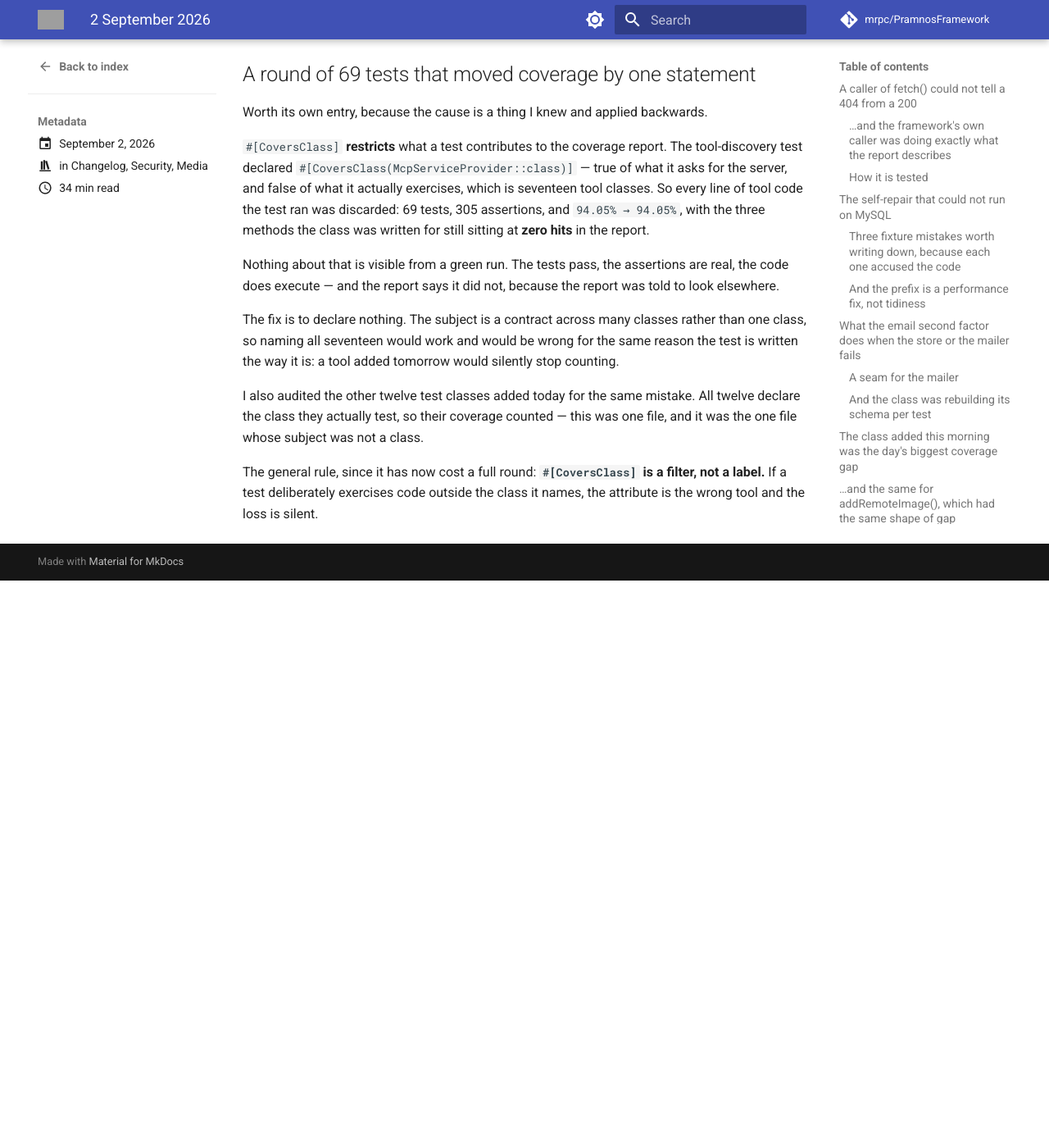
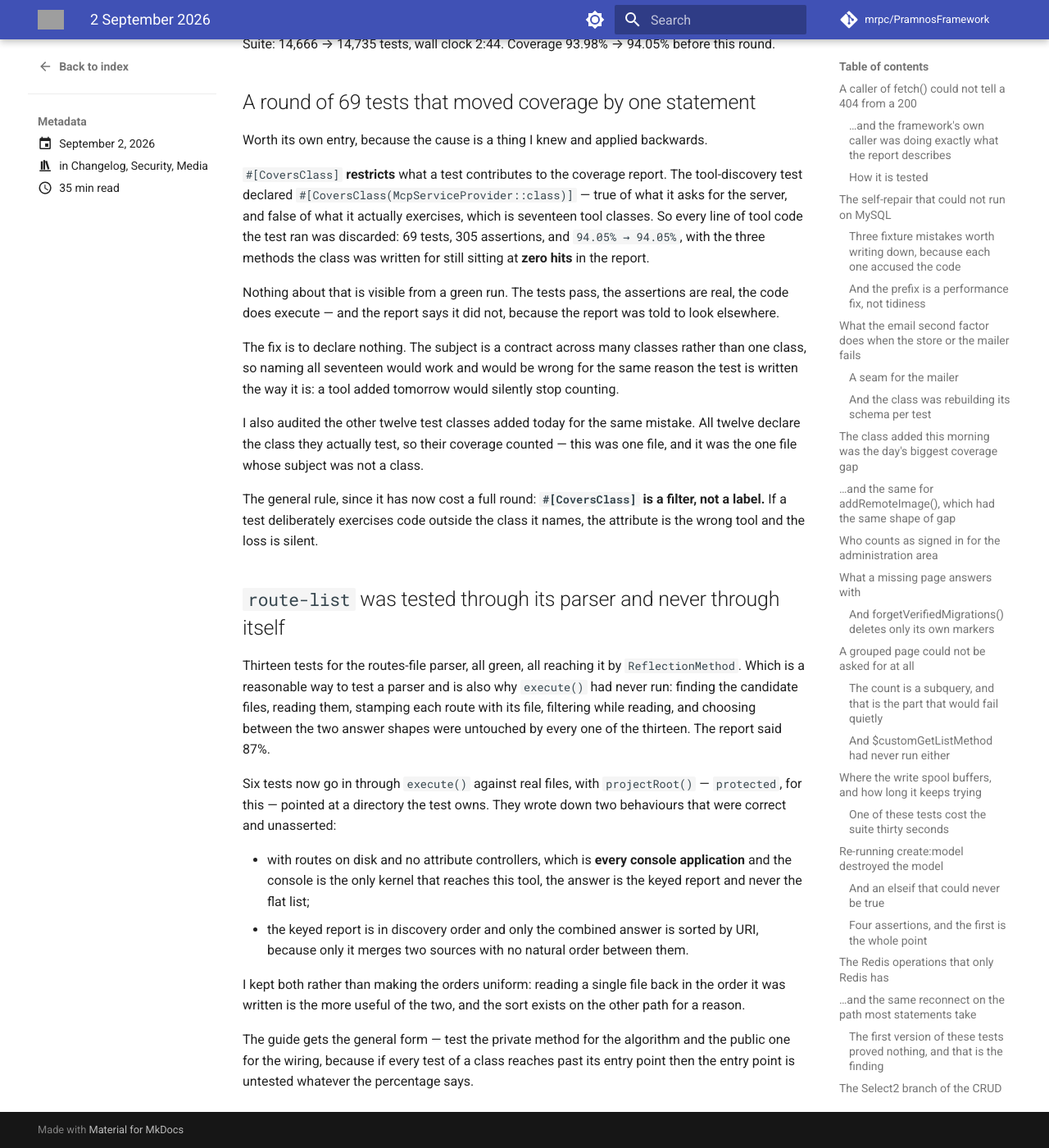
Before and after one commit to mrpc/PramnosFramework, an MkDocs documentation site: the page built from docs/version-history/posts/2026-09-02.md, in a window 1280 px wide and 1400 px high, scrolled down 21130 px. Shown: the whole window at 82% size. Built offline with MkDocs 1.6.1 and Material for MkDocs 9.7.7, drawn with Linux system fonts in a browser that asks for light colours; comment, search, counter and statistics services are not loaded; before the commit the page ends 21838 px from its top, so only the background shows below that; some of the changed text lies outside the part shown; grey boxes are pictures that could not be loaded.

Commit message:
test(mcp): route-list through execute(), not through its parser by reflection
Thirteen parser tests, all green, all reaching `parseRoutes()` by
`ReflectionMethod` — so `execute()` had never run. Finding the candidate files,
reading them, stamping each route with its file, filtering while reading and
choosing between the two answer shapes were untouched by every one of them.

Six tests now go in through `execute()` against real files, with `projectRoot()`
pointed at a directory the test owns. Two correct, unasserted behaviours came out
of it: with routes on disk and no attribute controllers — every console
application, and the console is the only kernel that reaches this tool — the
answer is always the keyed report; and the keyed report is in discovery order
while only the combined answer is sorted by URI. Both kept as they are.

Also reorders the `#[CoversClass]` section of the testing guide, whose
`CoversFunction` subsection had been appended above its parent's prose.

Suite 2:36 over 14,741 tests, inside the band.

````diff
--- a/docs/Pramnos_Testing_Guide.md
+++ b/docs/Pramnos_Testing_Guide.md
@@ -536,6 +536,26 @@
 
 ## `#[CoversClass]` decides what a test contributes to coverage
 
+### A test that names one class but exercises seventeen
+
+The cost of getting this wrong, measured. A tool-discovery test asserts the wire contract of every
+registered MCP tool — a unique name, a description long enough to choose by, a JSON Schema that
+survives a round-trip — and declared `#[CoversClass(McpServiceProvider::class)]`, which is true of
+what it asks for the server and false of what it exercises. Every line of tool code it ran was
+discarded: 69 tests, 305 assertions, and a project total that moved from **94.05% to 94.05%**, with
+the three methods the class was written for still reading zero hits.
+
+Removing the attribute recovered **76 statements** and changed no code. That is the whole finding:
+the round had earned them and the attribute threw them away, invisibly, behind a green run.
+
+Which is the case for declaring nothing at all when the subject is a contract rather than a class.
+Naming all seventeen tools would have worked and would have been wrong for the same reason the test
+is written the way it is — a tool added tomorrow would silently stop counting. `requireCoverageMetadata`
+is not enabled here, so a test with no attribute contributes everything it executes.
+
+**`#[CoversClass]` is a filter, not a label.** Reach for it when a test's subject really is one or
+two named classes, and leave it off when the test deliberately runs code outside them.
+
 ### And a file with no class needs `#[CoversFunction]`
 
 The same rule, in the shape that is easy to miss. `src/Pramnos/DevPanel/adminer-object.php` declares
@@ -600,6 +620,41 @@
 Percentage is the least useful of the three orderings on its own: a 1,800-statement file at 86% has
 more uncovered code than a 40-statement file at 0%, and the 40-statement file is the one where
 something has never run.
+
+## Reflection into a private method covers the algorithm, not the tool
+
+`route-list` had thirteen tests for its routes-file parser, all of them green, and every one reached
+it the same way:
+
+```php
+$routes = (new \ReflectionMethod(RouteListTool::class, 'parseRoutes'))
+    ->invoke($tool, $contents);
+```
+
+Which is a fine way to test a parser — the cases are pure string-in, array-out, and driving them
+through the public surface would mean writing thirty files to disk. It is also why `execute()` was a
+straight line of code that had never run. Finding the candidate files, reading them, stamping each
+route with the file it came from, applying the filter while reading, and choosing between the two
+answer shapes: none of it was touched by any of the thirteen. The report said 87%, the parser was
+exhaustively covered, and the tool had never been called.
+
+So the parser tests stayed and one file was added that goes in through `execute()` against real
+files, with `projectRoot()` overridden to a directory the test owns. Six tests, and they immediately
+described two behaviours nobody had written down:
+
+- with routes on disk and no attribute controllers — **which is every console application, and the
+  console is the only kernel that reaches this tool** — the answer is the keyed report, never the
+  flat list;
+- the keyed report is in discovery order (`app/routes.php`, `routes.php`, `routes/web.php`,
+  `routes/api.php`, and within a file the order written), while only the combined answer is sorted
+  by URI, because only it merges two sources with no natural order between them.
+
+Both were correct and neither was asserted anywhere, which is the usual state of a code path that has
+only ever been read.
+
+The rule this leaves: **test the private method for the algorithm and the public one for the wiring.**
+If every test of a class reaches past its entry point, the entry point is untested no matter what the
+percentage says — and a `protected` seam like `projectRoot()` exists so that the public test is cheap.
 
 ## `loadFromConfig()` only adds — reset first
 
--- a/docs/version-history/posts/2026-09-02.md
+++ b/docs/version-history/posts/2026-09-02.md
@@ -29,6 +29,7 @@
 - The session upsert had never been issued against PostgreSQL
 - What a client is told about every MCP tool before it calls one
 - A round of 69 tests that moved coverage by one statement
+- `route-list` was tested through its parser and never through itself
 <!-- more -->
 
 ## A caller of `fetch()` could not tell a 404 from a 200
@@ -841,3 +842,27 @@
 The general rule, since it has now cost a full round: **`#[CoversClass]` is a filter, not a label.** If
 a test deliberately exercises code outside the class it names, the attribute is the wrong tool and the
 loss is silent.
+
+## `route-list` was tested through its parser and never through itself
+
+Thirteen tests for the routes-file parser, all green, all reaching it by `ReflectionMethod`. Which is
+a reasonable way to test a parser and is also why `execute()` had never run: finding the candidate
+files, reading them, stamping each route with its file, filtering while reading, and choosing between
+the two answer shapes were untouched by every one of the thirteen. The report said 87%.
+
+Six tests now go in through `execute()` against real files, with `projectRoot()` — `protected`, for
+this — pointed at a directory the test owns. They wrote down two behaviours that were correct and
+unasserted:
+
+- with routes on disk and no attribute controllers, which is **every console application** and the
+  console is the only kernel that reaches this tool, the answer is the keyed report and never the flat
+  list;
+- the keyed report is in discovery order and only the combined answer is sorted by URI, because only
+  it merges two sources with no natural order between them.
+
+I kept both rather than making the orders uniform: reading a single file back in the order it was
+written is the more useful of the two, and the sort exists on the other path for a reason.
+
+The guide gets the general form — test the private method for the algorithm and the public one for
+the wiring, because if every test of a class reaches past its entry point then the entry point is
+untested whatever the percentage says.
````
Also changed, not shown: other parts of docs/version-history/posts/2026-09-02.md (+1 -1 lines), 1 other file.
